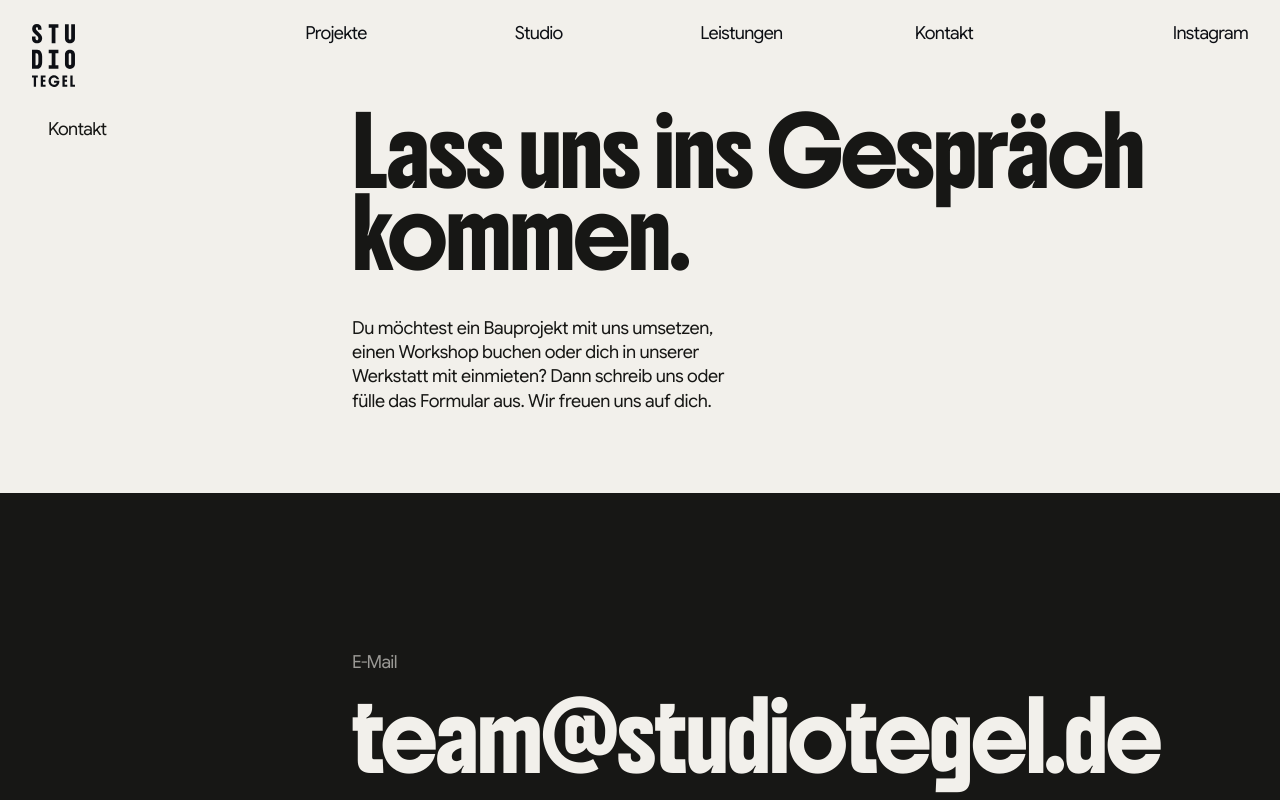
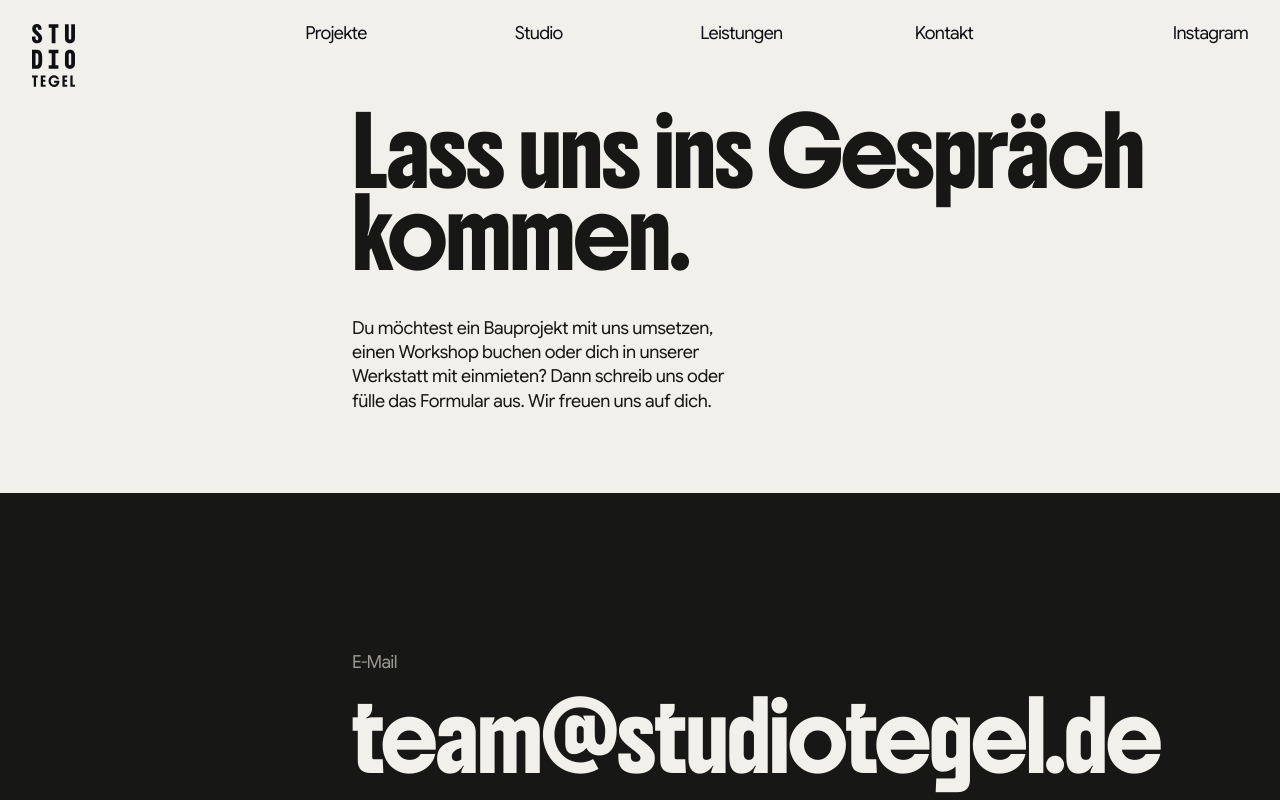
Before and after one commit to brandonhaslegs/studio-tegel, a Next.js app: page /contact in a window 1280 px wide. Shown: the top 800 px of the page. Built offline with nearby package versions, Linux system fonts and the light colour scheme.

Commit message:
Remove main page intro labels

```diff
--- a/src/app/contact/page.tsx
+++ b/src/app/contact/page.tsx
@@ -4,7 +4,7 @@ import { PageIntro } from "@/components/page-intro";
 export default function ContactPage() {
   return (
     <main>
-      <PageIntro compact label="Kontakt" title="Lass uns ins Gespräch kommen.">
+      <PageIntro compact title="Lass uns ins Gespräch kommen.">
         Du möchtest ein Bauprojekt mit uns umsetzen, einen Workshop buchen oder dich in unserer Werkstatt mit einmieten? Dann schreib uns oder fülle das Formular aus. Wir freuen uns auf dich.
       </PageIntro>
 
--- a/src/app/page.tsx
+++ b/src/app/page.tsx
@@ -14,7 +14,6 @@ export default function Home() {
       <div className="absolute inset-0 bg-ink/25" />
       <div className="page-grid relative min-h-svh items-end pb-7 pt-28 md:pb-10">
         <div className="col-span-12 md:col-span-10">
-          <p className="nav-text mb-6">Designstudio & Holzwerkstatt</p>
           <h1 className="headline max-w-[11ch]">Zirkuläres Bauen für die Stadt von morgen.</h1>
         </div>
         <p className="project-copy col-span-7 col-start-6 mt-10 text-paper/80 md:col-span-3 md:col-start-10">Wir retten und verbauen bestehende Materialien für maßgefertigte Projekte.</p>
--- a/src/app/projects/page.tsx
+++ b/src/app/projects/page.tsx
@@ -4,5 +4,5 @@ import { ProjectCard } from "@/components/project-card";
 import { projects } from "@/lib/site";
 
 export default function ProjectsPage() {
-  return <main><PageIntro compact label="Referenzen" title="Arbeiten, die bleiben." /><section className="px-4 pb-24 md:px-8 md:pb-40"><div className="grid grid-cols-1 gap-x-8 gap-y-16 md:grid-cols-2">{projects.map((project, index) => <ProjectCard key={project.slug} priority={index === 0} project={project} />)}</div></section><Footer /></main>;
+  return <main><PageIntro compact title="Arbeiten, die bleiben." /><section className="px-4 pb-24 md:px-8 md:pb-40"><div className="grid grid-cols-1 gap-x-8 gap-y-16 md:grid-cols-2">{projects.map((project, index) => <ProjectCard key={project.slug} priority={index === 0} project={project} />)}</div></section><Footer /></main>;
 }
--- a/src/app/services/page.tsx
+++ b/src/app/services/page.tsx
@@ -49,7 +49,7 @@ const services = [
 export default function ServicesPage() {
   return (
     <main>
-      <PageIntro compact label="Leistungen" title="Räume, Möbel und Dinge, die bleiben." />
+      <PageIntro compact title="Räume, Möbel und Dinge, die bleiben." />
 
       <section className="page-grid bg-paper py-24 md:py-40" aria-label="Leistungen im Überblick">
         <div className="col-span-12 md:col-span-8 md:col-start-4">
--- a/src/app/studio/page.tsx
+++ b/src/app/studio/page.tsx
@@ -25,7 +25,7 @@ const principles = [
 export default function StudioPage() {
   return (
     <main>
-      <PageIntro compact label="Wer sind wir" title="Wir sind kreative Planer*innen, Architekt*innen und Tischler*innen.">
+      <PageIntro compact title="Wir sind kreative Planer*innen, Architekt*innen und Tischler*innen.">
         Wir hinterfragen herkömmliche Produktionsprozesse und setzen bereits im Designprozess neue, ressourcenschonende Maßstäbe.
       </PageIntro>
 
--- a/src/components/page-intro.tsx
+++ b/src/components/page-intro.tsx
@@ -1,5 +1,5 @@
 import { Navigation } from "@/components/navigation";
 
-export function PageIntro({ label, title, children, compact = false }: { label: string; title: string; children?: React.ReactNode; compact?: boolean }) {
-  return <><Navigation /><section className={`page-grid items-end bg-paper pt-28 ${compact ? "pb-16 md:pb-20" : "min-h-[68svh] pb-10 md:pb-16"}`}><p className="nav-text col-span-12 self-start pt-2 md:col-span-2">{label}</p><div className="col-span-12 md:col-span-9 md:col-start-4"><h1 className="headline max-w-[12ch]">{title}</h1>{children && <div className="project-copy mt-10 max-w-sm">{children}</div>}</div></section></>;
+export function PageIntro({ label, title, children, compact = false }: { label?: string; title: string; children?: React.ReactNode; compact?: boolean }) {
+  return <><Navigation /><section className={`page-grid items-end bg-paper pt-28 ${compact ? "pb-16 md:pb-20" : "min-h-[68svh] pb-10 md:pb-16"}`}>{label && <p className="nav-text col-span-12 self-start pt-2 md:col-span-2">{label}</p>}<div className="col-span-12 md:col-span-9 md:col-start-4"><h1 className="headline max-w-[12ch]">{title}</h1>{children && <div className="project-copy mt-10 max-w-sm">{children}</div>}</div></section></>;
 }
```
